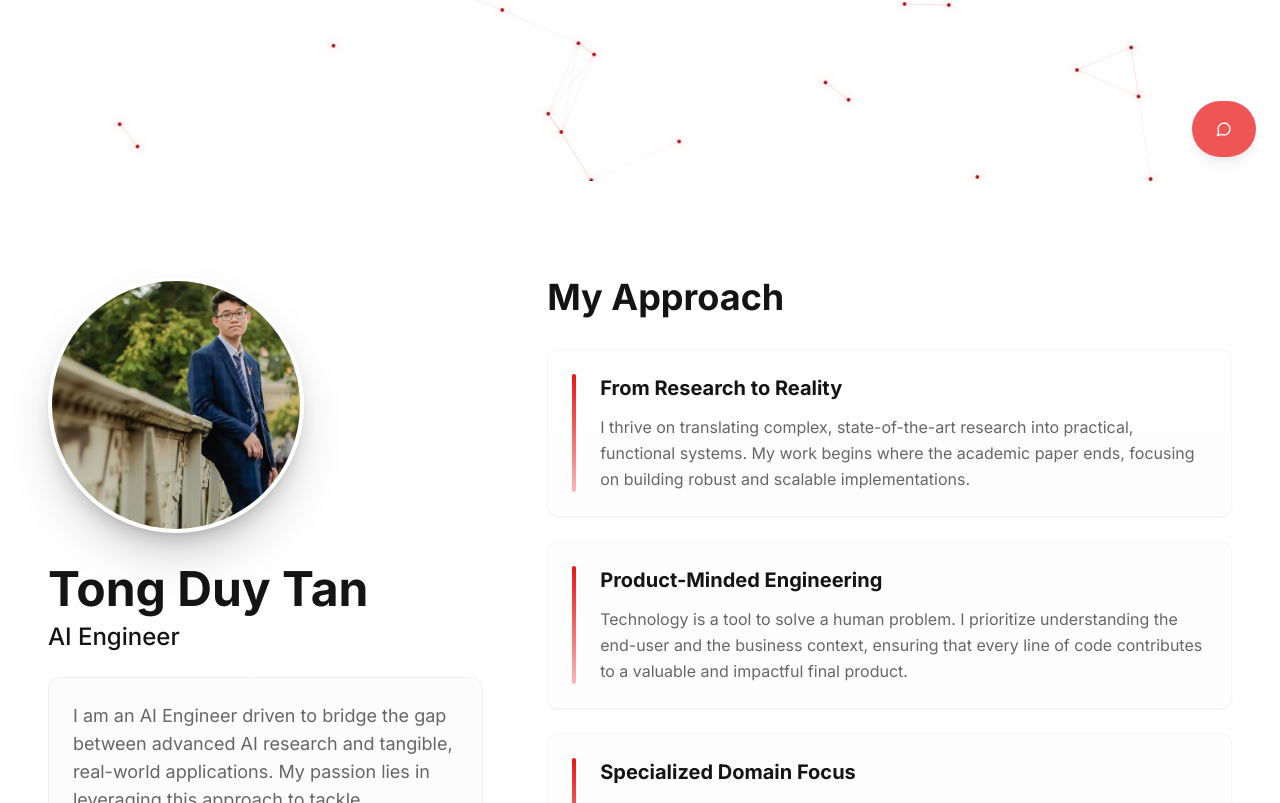
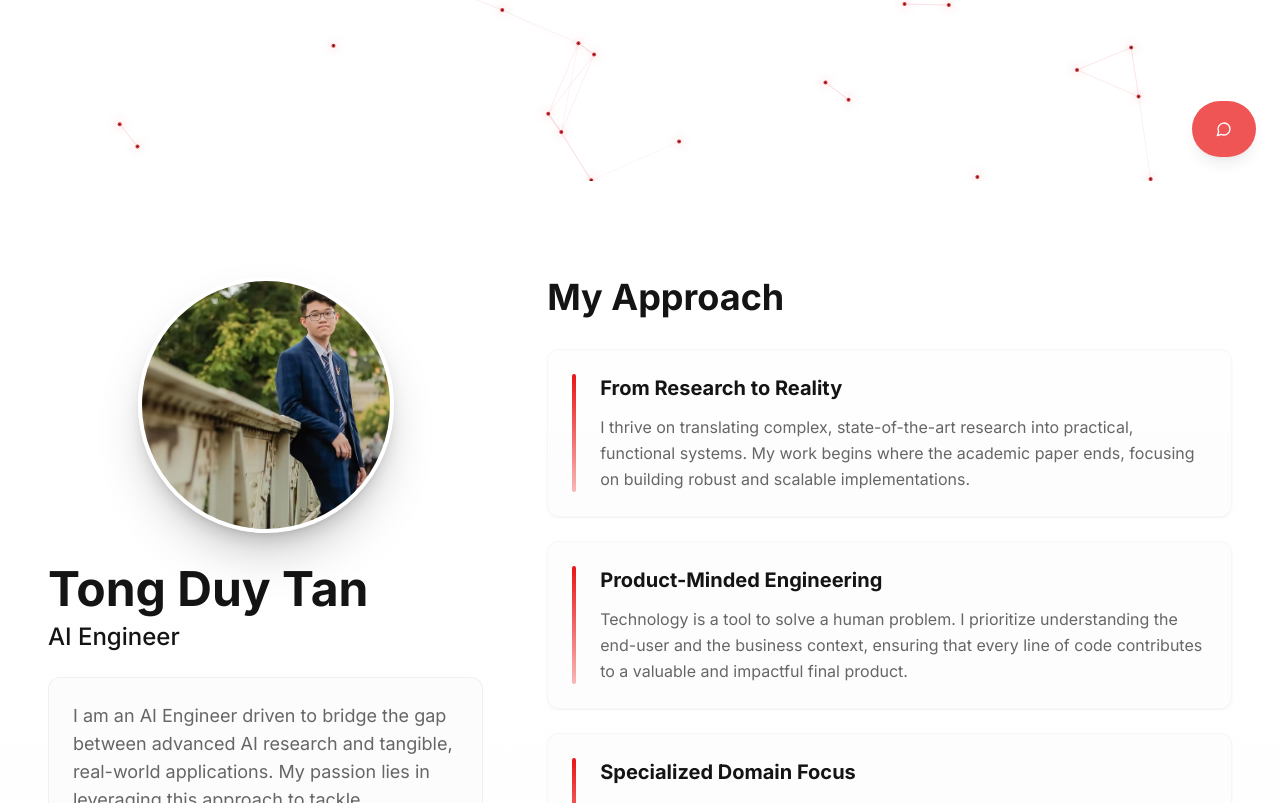
Before and after one commit to WelsneilT/My-portfolio, a React (Vite) app: page / in a window 1280 px wide. Shown: the part 619-1422 px from the top of the page. Built offline with nearby package versions, Linux system fonts and the light colour scheme.

Commit message:
Changes
Co-authored-by: WelsneilT <118328674+WelsneilT@users.noreply.github.com>

```diff
--- a/src/components/ui/about-section.tsx
+++ b/src/components/ui/about-section.tsx
@@ -28,14 +28,14 @@ const AboutSection = () => {
           {/* Left Column - 40% width (Identity) */}
           <div className="lg:col-span-2 space-y-8">
             {/* Profile Picture */}
-            <div className="flex justify-center lg:justify-start">
+            <div className="flex justify-center">
               <div className="relative group">
                 <div className="w-64 h-64 rounded-full overflow-hidden relative border-4 border-background shadow-2xl group-hover:shadow-accent/20 transition-all duration-500">
                   <img
                     src={profileTan}
                     alt="Professional photo of Tong Duy Tan"
                     className="w-full h-full object-cover scale-[1.6]"
-                    style={{ objectPosition: '72% 12%' }}
+                    style={{ objectPosition: '82% 12%' }}
                     loading="eager"
                     decoding="async"
                   />
```
